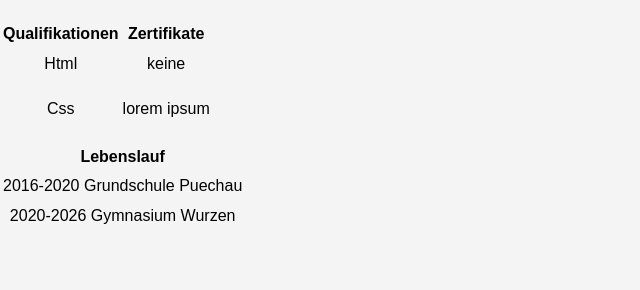
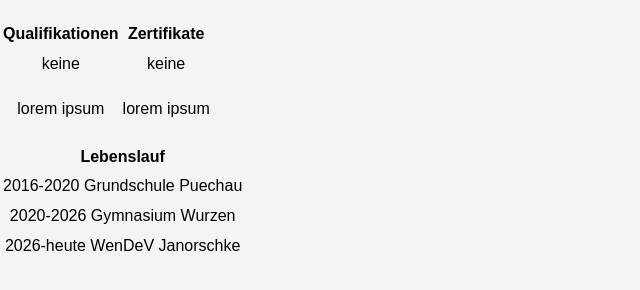
Before and after one commit to herrlexan/Portfolio, a plain HTML site: page cv.html in a window 1280 px wide. Shown: the part 76-366 px from the top of the page, without its empty margins (0-640 px from the left). Drawn offline with Linux system fonts and the light colour scheme.

Commit message:
Add files via upload

```diff
--- a/cv.html
+++ b/cv.html
@@ -14,12 +14,12 @@
 
   </tr>
   <tr>
-    <td>Html</td>
+    <td>keine</td>
     <td>keine</td>
 
   </tr>
   <tr>
-    <td><p>Css</p></td>
+    <td><p>lorem ipsum</p></td>
     <td>lorem ipsum</td>
     <td></td>
 
@@ -35,5 +35,10 @@
 <tr>
 <td>2020-2026 Gymnasium Wurzen</td>
 </tr>
+<tr>
+  <td>
+    2026-heute WenDeV Janorschke
+  </td>
+</tr>
 </table>
 </body>
```
